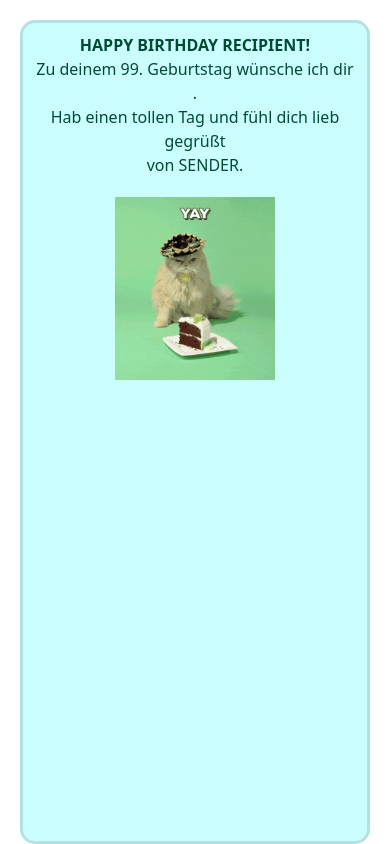
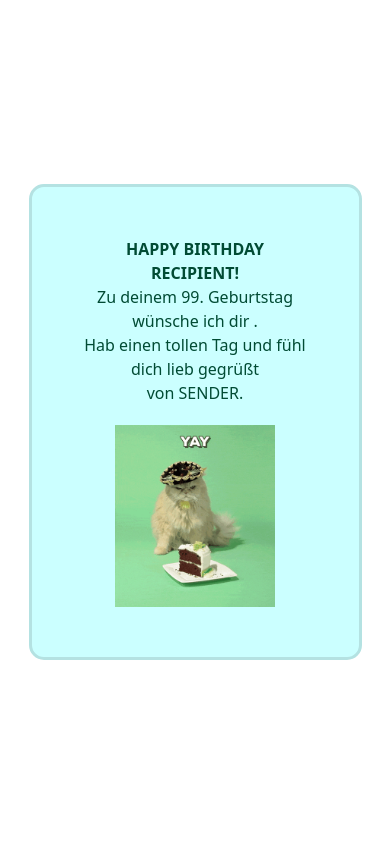
Before and after one commit to Ov-ille/geburtstagsgrussgenerator, a Flask app: page /happybirthday in a window 390 px wide. Run offline with Flask 3, Linux system fonts and the light colour scheme.

Commit message:
Update style.css

```diff
--- a/static/style.css
+++ b/static/style.css
@@ -28,14 +28,16 @@
 }
 
 #div-main {
-    height: 100%;
+    height: fit-content;
+    margin:auto;
     background-color: rgb(203, 255, 255);
     border: solid rgb(180, 226, 226);
     border-radius: 15px;
     display: flex;
     justify-content: center;
     align-items: center;
-    width: 70%
+    max-width: fit-content;
+    padding: 50px ;
 }
 
 #div-btn-start {
@@ -121,22 +123,24 @@
 }
 
 #div-hb {
+    height: fit-content;
+    margin:auto;
+    max-width: fit-content;
+    padding: 50px ;
     background-color: rgb(203, 255, 255);
     border: solid rgb(180, 226, 226);
     border-radius: 15px;
     text-align: center;
-    padding: 40px;
-    margin: 50px 100px;
     color: rgb(1, 75, 52)
 }
 
-@media only screen and (max-width: 600px) {
+@media only screen and (max-width: 715px) {
     .container-fluid {
         padding: 10px;
     }
 
     #div-main {
-        width: 90%
+        max-width: 90%
     }
 
     #div-heading {
@@ -150,13 +154,6 @@
     }
 
     #div-hb {
-        width: 300px;
-        background-color: rgb(203, 255, 255);
-        border: solid rgb(180, 226, 226);
-        border-radius: 15px;
-        text-align: center;
-        padding: 10px;
-        margin: 10px;
-        color: rgb(1, 75, 52)
+        max-width: 90%;
     }
 }
```
